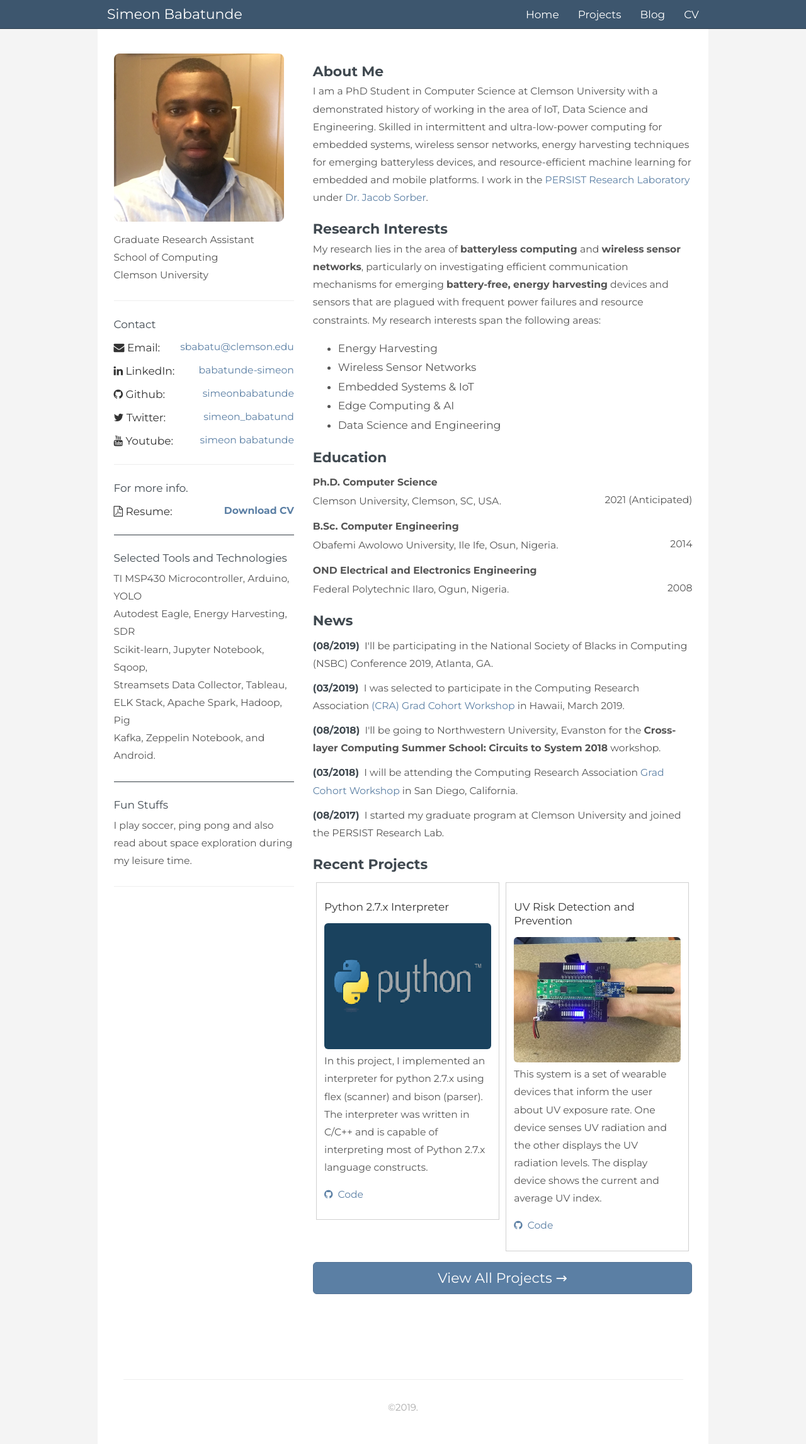
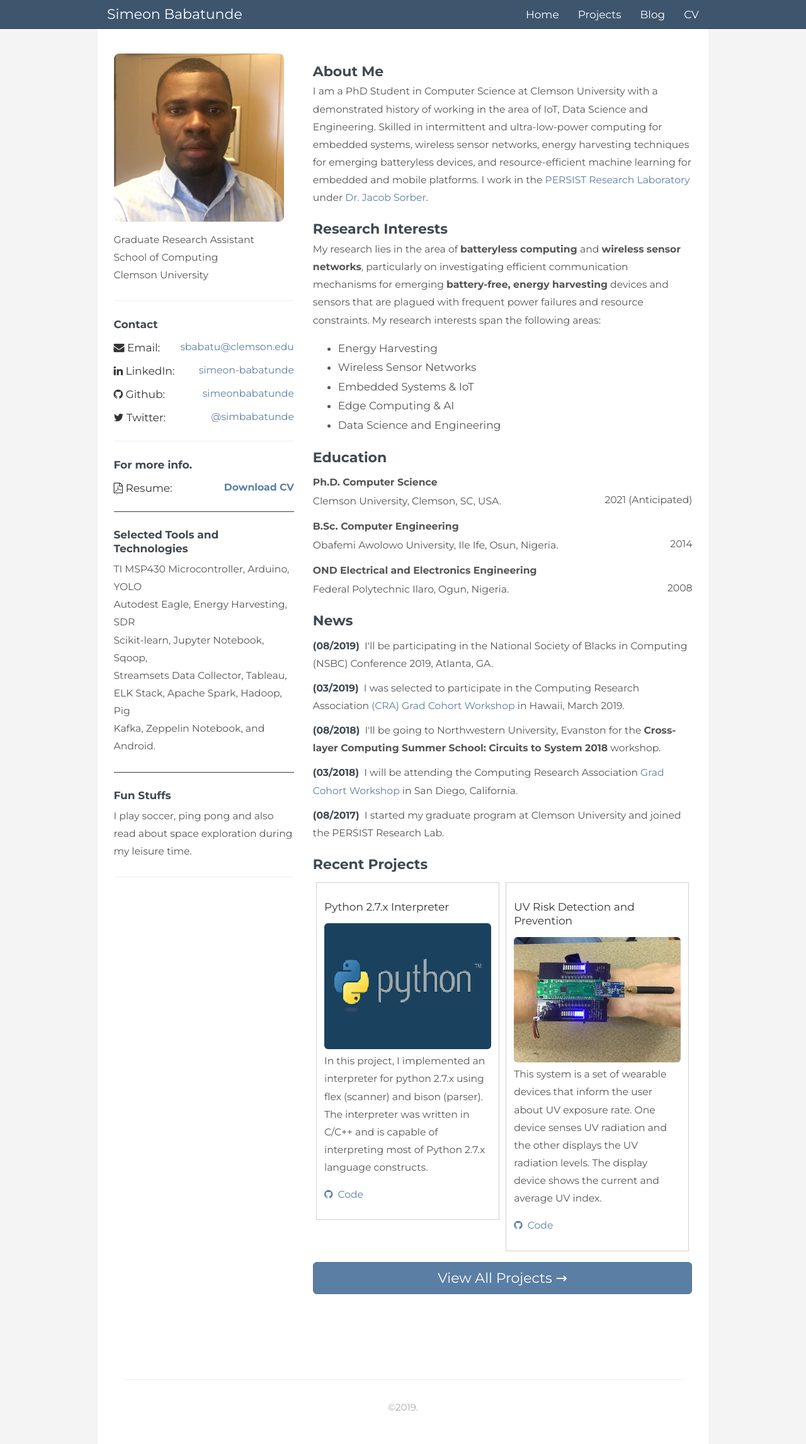
Before and after one commit to simeonbabatunde/simeonbabatunde.github.io, a Jekyll site: the page built from index.html, in a window 1280 px wide. Shown: the whole page at 63% size. Built offline with Jekyll 4.4.1, drawn with Linux system fonts in a browser that asks for light colours; nearby versions of some CDN libraries; comment, search, counter and statistics services are not loaded.

Commit message:
Updated side bar

```diff
--- a/_includes/sidebar.html
+++ b/_includes/sidebar.html
@@ -24,11 +24,11 @@
 
 <h4 class="my-info">
 		<i class="fa fa-envelope"></i> Email: &nbsp
-		<span class="right"><a href="mailto:babatunde.simeon@gmail.com" target="_blank">sbabatu@clemson.edu</a></span>
+		<span class="right"><a href="mailto:sbabatu@clemson.edu" target="_blank">sbabatu@clemson.edu</a></span>
 </h4>
 <h4 class="my-info">
 		<i class="fa fa-linkedin"></i> LinkedIn: &nbsp
-		<span class="right"><a href="http://www.linkedin.com/in/babatunde-simeon-256b7070" target="_blank">babatunde-simeon</a></span>
+		<span class="right"><a href="https://www.linkedin.com/in/simeon-babatunde-256b7070/" target="_blank">simeon-babatunde</a></span>
 </h4>
 <h4 class="my-info">
 		<i class="fa fa-github"></i> Github:
@@ -36,12 +36,12 @@
 </h4>
 <h4 class="my-info">
 		<i class="fa fa-twitter"></i> Twitter:
-		<span class="right"><a href="https://twitter.com/simeon_babatund" target="_blank">simeon_babatund</a></span>
+		<span class="right"><a href="https://twitter.com/simbabatunde" target="_blank">@simbabatunde</a></span>
 </h4>
-<h4 class="my-info">
+<!-- <h4 class="my-info">
 		<i class="fa fa-youtube"></i> Youtube:
 		<span class="right"><a href="https://www.youtube.com/channel/UCLD1A8143X0UPkRcTU7ArxA/featured?view_as=subscriber" target="_blank">simeon babatunde</a></span>
-</h4>
+</h4> -->
 
 <hr class="myline">
 <h4 class="myh4">For more info.</h4>
--- a/stylesheets/shiori.scss
+++ b/stylesheets/shiori.scss
@@ -76,6 +76,7 @@ h4.myh4 {
   margin-top: $line-height-computed * 0.1;
   margin-bottom: $line-height-computed * 0.25;
   color: #404950;
+  font-weight: bold;
 }
 h4.compact{
   margin-top: 0.8em;
@@ -242,6 +243,7 @@ p.compact{
   font-size: 0.92em;
   margin-top: 0;
   margin-bottom: 0;
+  font: $font-family-base;
 }
 
 p.compact1{
```
